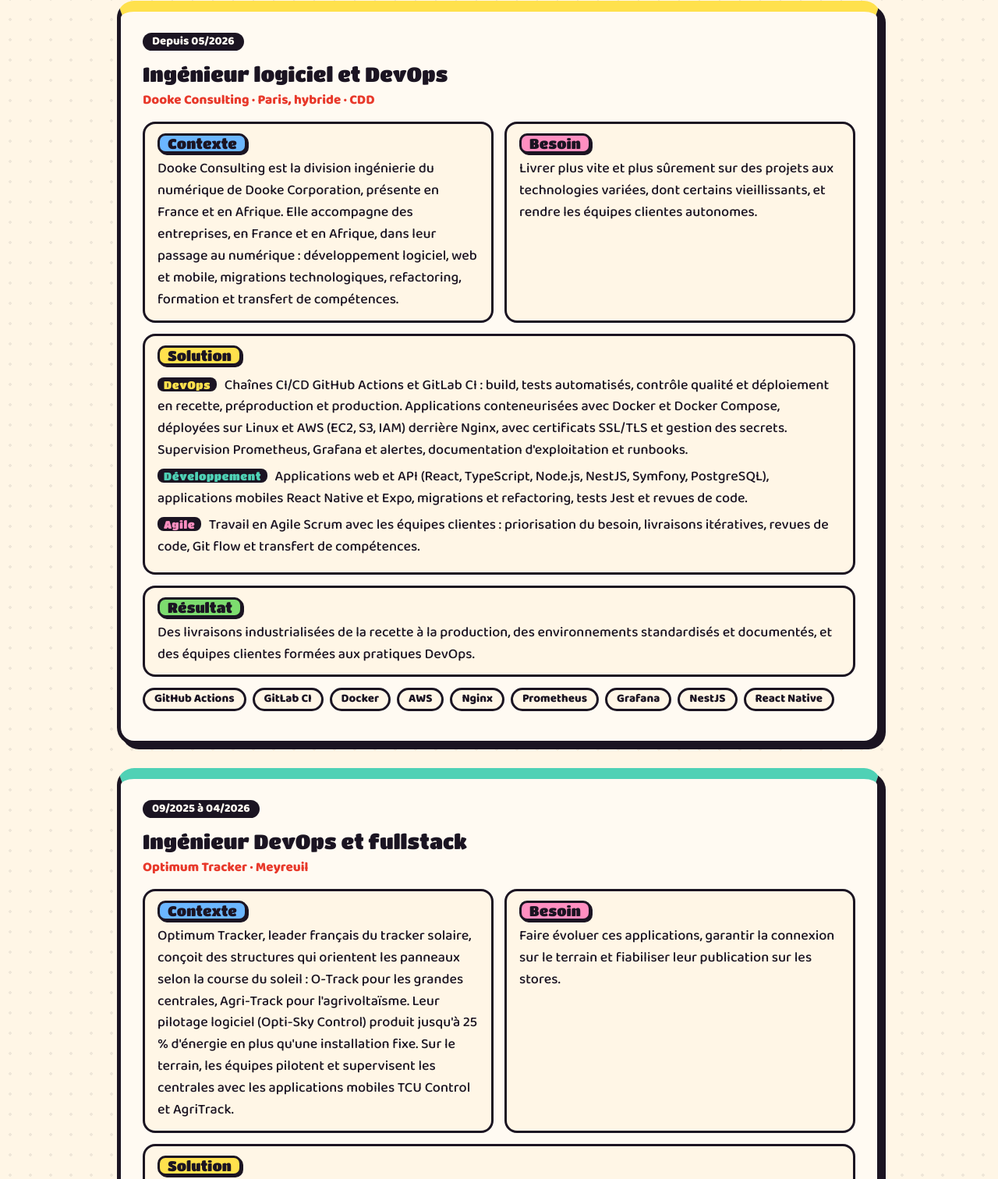
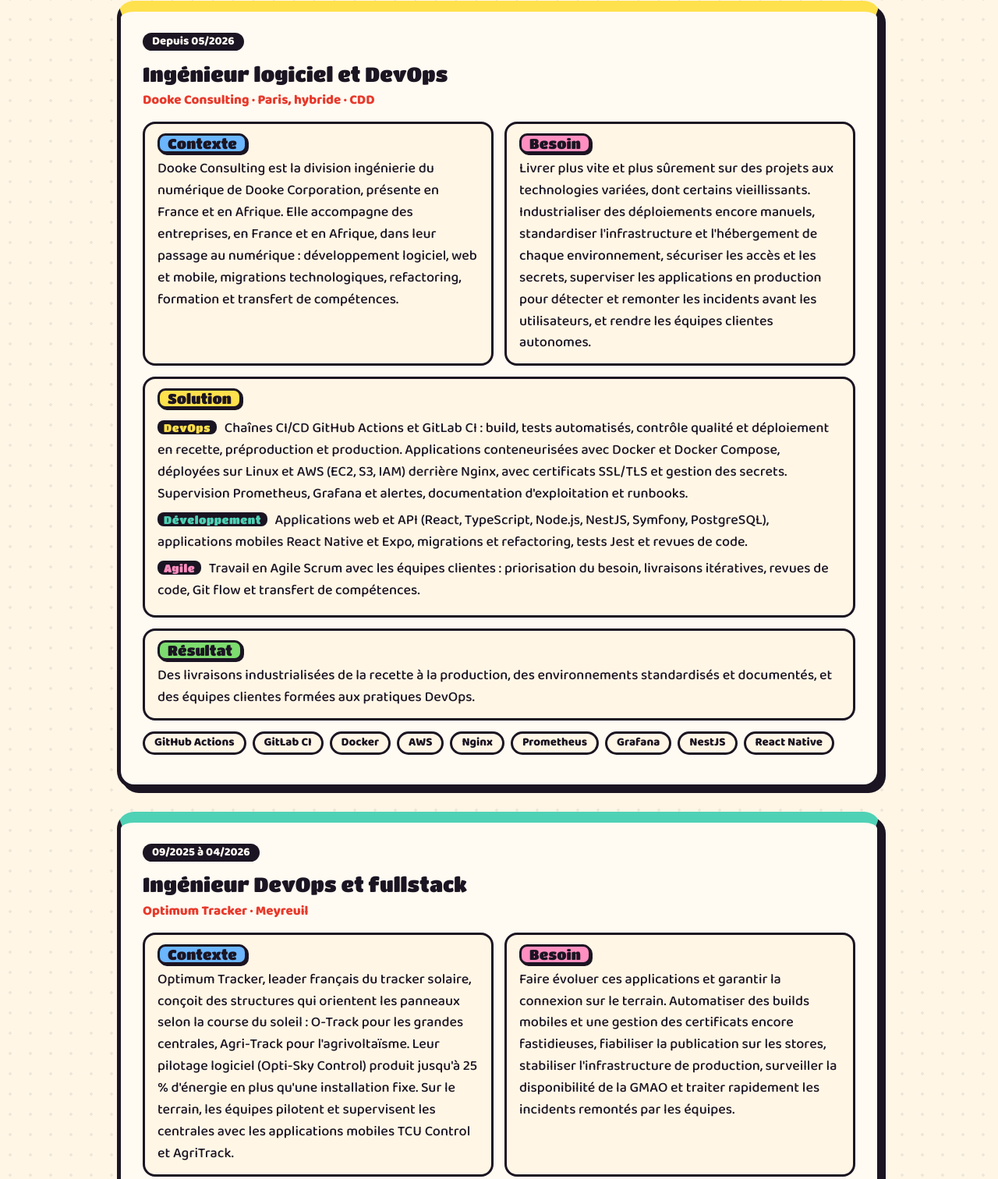
Before and after one commit to adiel-sml/Portfolio, a plain HTML site: page index.html in a window 1280 px wide. Shown: the part 2146-3658 px from the top of the page at 78% size. Drawn offline with Linux system fonts and the light colour scheme.

Commit message:
Expériences : besoins DevOps (supervision, remontée d'incidents, infrastructure, secrets, automatisation)

```diff
--- a/index.html
+++ b/index.html
@@ -66,7 +66,7 @@
         <header><span class="date">Depuis 05/2026</span><h3>Ingénieur logiciel et DevOps <em>Dooke Consulting · Paris, hybride · CDD</em></h3></header>
         <dl class="csbr">
           <div><dt>Contexte</dt><dd>Dooke Consulting est la division ingénierie du numérique de Dooke Corporation, présente en France et en Afrique. Elle accompagne des entreprises, en France et en Afrique, dans leur passage au numérique : développement logiciel, web et mobile, migrations technologiques, refactoring, formation et transfert de compétences.</dd></div>
-          <div><dt>Besoin</dt><dd>Livrer plus vite et plus sûrement sur des projets aux technologies variées, dont certains vieillissants, et rendre les équipes clientes autonomes.</dd></div>
+          <div><dt>Besoin</dt><dd>Livrer plus vite et plus sûrement sur des projets aux technologies variées, dont certains vieillissants. Industrialiser des déploiements encore manuels, standardiser l'infrastructure et l'hébergement de chaque environnement, sécuriser les accès et les secrets, superviser les applications en production pour détecter et remonter les incidents avant les utilisateurs, et rendre les équipes clientes autonomes.</dd></div>
           <div class="sol"><dt>Solution</dt><dd><p><b class="axe">DevOps</b> Chaînes CI/CD GitHub Actions et GitLab CI : build, tests automatisés, contrôle qualité et déploiement en recette, préproduction et production. Applications conteneurisées avec Docker et Docker Compose, déployées sur Linux et AWS (EC2, S3, IAM) derrière Nginx, avec certificats SSL/TLS et gestion des secrets. Supervision Prometheus, Grafana et alertes, documentation d'exploitation et runbooks.</p><p><b class="axe dev">Développement</b> Applications web et API (React, TypeScript, Node.js, NestJS, Symfony, PostgreSQL), applications mobiles React Native et Expo, migrations et refactoring, tests Jest et revues de code.</p><p><b class="axe agile">Agile</b> Travail en Agile Scrum avec les équipes clientes : priorisation du besoin, livraisons itératives, revues de code, Git flow et transfert de compétences.</p></dd></div>
           <div><dt>Résultat</dt><dd>Des livraisons industrialisées de la recette à la production, des environnements standardisés et documentés, et des équipes clientes formées aux pratiques DevOps.</dd></div>
         </dl>
@@ -76,7 +76,7 @@
         <header><span class="date">09/2025 à 04/2026</span><h3>Ingénieur DevOps et fullstack <em>Optimum Tracker · Meyreuil</em></h3></header>
         <dl class="csbr">
           <div><dt>Contexte</dt><dd>Optimum Tracker, leader français du tracker solaire, conçoit des structures qui orientent les panneaux selon la course du soleil : O-Track pour les grandes centrales, Agri-Track pour l'agrivoltaïsme. Leur pilotage logiciel (Opti-Sky Control) produit jusqu'à 25 % d'énergie en plus qu'une installation fixe. Sur le terrain, les équipes pilotent et supervisent les centrales avec les applications mobiles TCU Control et AgriTrack.</dd></div>
-          <div><dt>Besoin</dt><dd>Faire évoluer ces applications, garantir la connexion sur le terrain et fiabiliser leur publication sur les stores.</dd></div>
+          <div><dt>Besoin</dt><dd>Faire évoluer ces applications et garantir la connexion sur le terrain. Automatiser des builds mobiles et une gestion des certificats encore fastidieuses, fiabiliser la publication sur les stores, stabiliser l'infrastructure de production, surveiller la disponibilité de la GMAO et traiter rapidement les incidents remontés par les équipes.</dd></div>
           <div class="sol"><dt>Solution</dt><dd><p><b class="axe">DevOps</b> Chaînes de build mobiles Appcircle et Codemagic : build, signature, gestion des certificats, distribution multi environnements et publication sur les stores. Services conteneurisés avec Docker Compose sur Linux, Nginx en reverse proxy avec SSL, secrets par environnement. Supervision des déploiements de la GMAO, gestion des incidents de disponibilité et support aux développeurs sur les builds.</p><p><b class="axe dev">Développement</b> Nouvelles fonctionnalités et correctifs des applications React Native, API Node.js pour le web et le mobile.</p><p><b class="axe agile">Agile</b> Équipe en Agile Scrum : besoins priorisés avec les équipes terrain, livraisons itératives, revues de code et Git flow.</p></dd></div>
           <div><dt>Résultat</dt><dd>Des déploiements reproductibles, des environnements de production stabilisés, des livraisons mobiles continues et une API qui répond en moins de 500 ms au 95e centile.</dd></div>
         </dl>
@@ -86,7 +86,7 @@
         <header><span class="date">04/2024 à 09/2025</span><h3>Ingénieur DevOps et fullstack, stage puis alternance <em>Optimum Tracker · Meyreuil</em></h3></header>
         <dl class="csbr">
           <div><dt>Contexte</dt><dd>Les trackers d'Optimum Tracker équipent des centrales solaires partout en France. Leur maintenance mobilise de nombreuses interventions sur site, qu'il fallait suivre dans un outil unique, du ticket jusqu'au terrain.</dd></div>
-          <div><dt>Besoin</dt><dd>Centraliser tickets, planification et suivi, donner une vue claire aux équipes métier, et livrer sans casser la production.</dd></div>
+          <div><dt>Besoin</dt><dd>Centraliser tickets, planification et suivi, et donner une vue claire aux équipes métier. Livrer sans casser la production grâce à des tests automatisés, superviser les serveurs, l'API et les jobs de synchronisation des données terrain, être alerté dès qu'un incident survient, et automatiser l'exploitation courante : sauvegardes, purge des logs, contrôles de cohérence.</dd></div>
           <div class="sol"><dt>Solution</dt><dd><p><b class="axe">DevOps</b> Intégration continue avec GitHub Actions et Codemagic : compilation, tests Jest et E2E, livraison multi environnements. Tableaux de bord Grafana et alertes sur les serveurs, l'API et les jobs de synchronisation. Automatisation par scripts Bash et Python : sauvegardes, purge des logs, contrôles de cohérence des données terrain. Documentation d'exploitation et runbooks d'incident.</p><p><b class="axe dev">Développement</b> Conception de la GMAO interne (React, Node.js, Express, MySQL) : tickets, planification, tableaux de bord, droits utilisateurs et écrans mobiles de suivi terrain.</p><p><b class="axe agile">Agile</b> Méthodologie Agile Scrum en lien direct avec les équipes métier : recueil et priorisation des besoins, livraisons itératives, revues de code et Git flow.</p></dd></div>
           <div><dt>Résultat</dt><dd><ul class="wins"><li><b>50 %</b> d'anomalies détectées avant la production</li><li><b>−40 %</b> d'incidents</li><li><b>−60 %</b> de temps de traitement des interventions</li></ul></dd></div>
         </dl>
```
